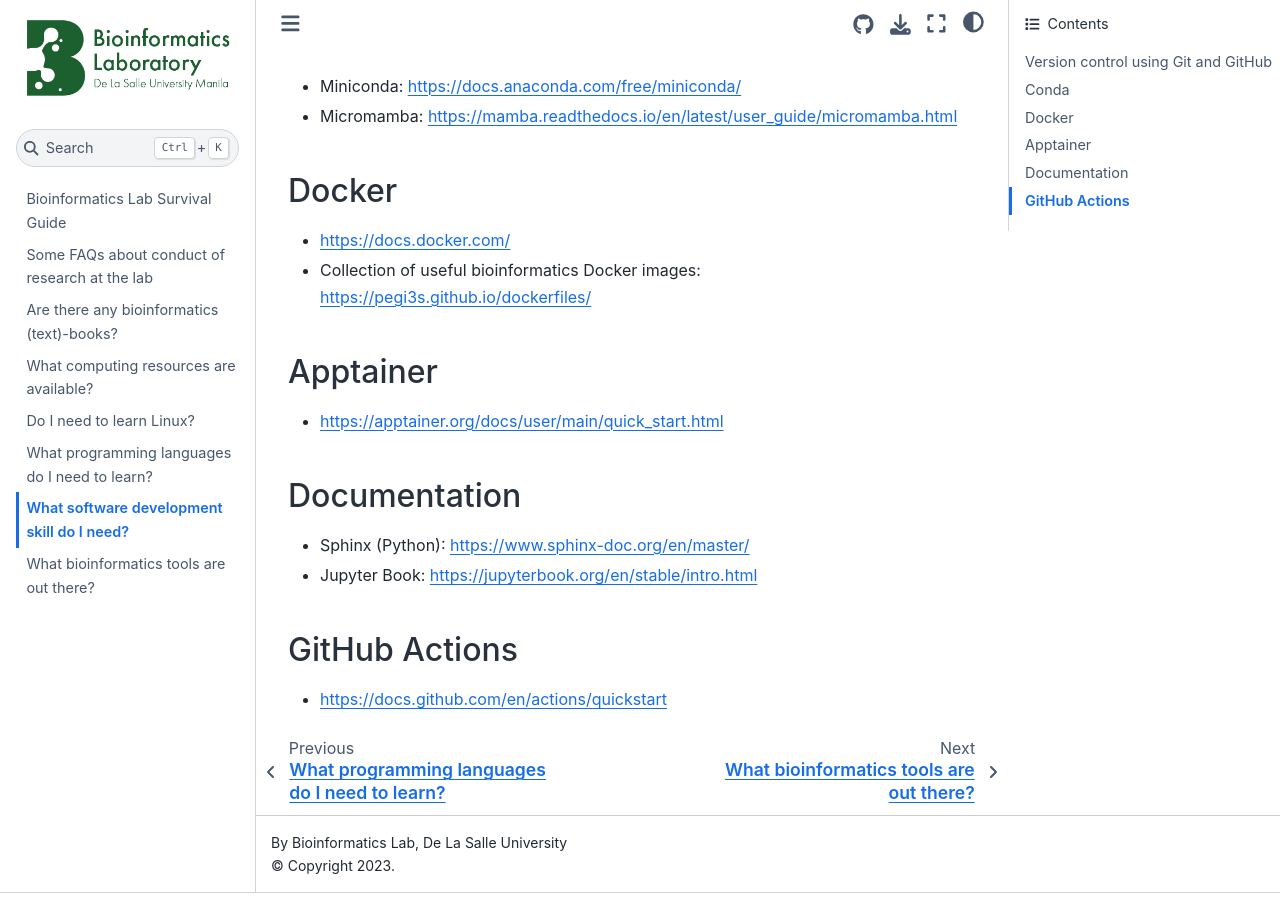
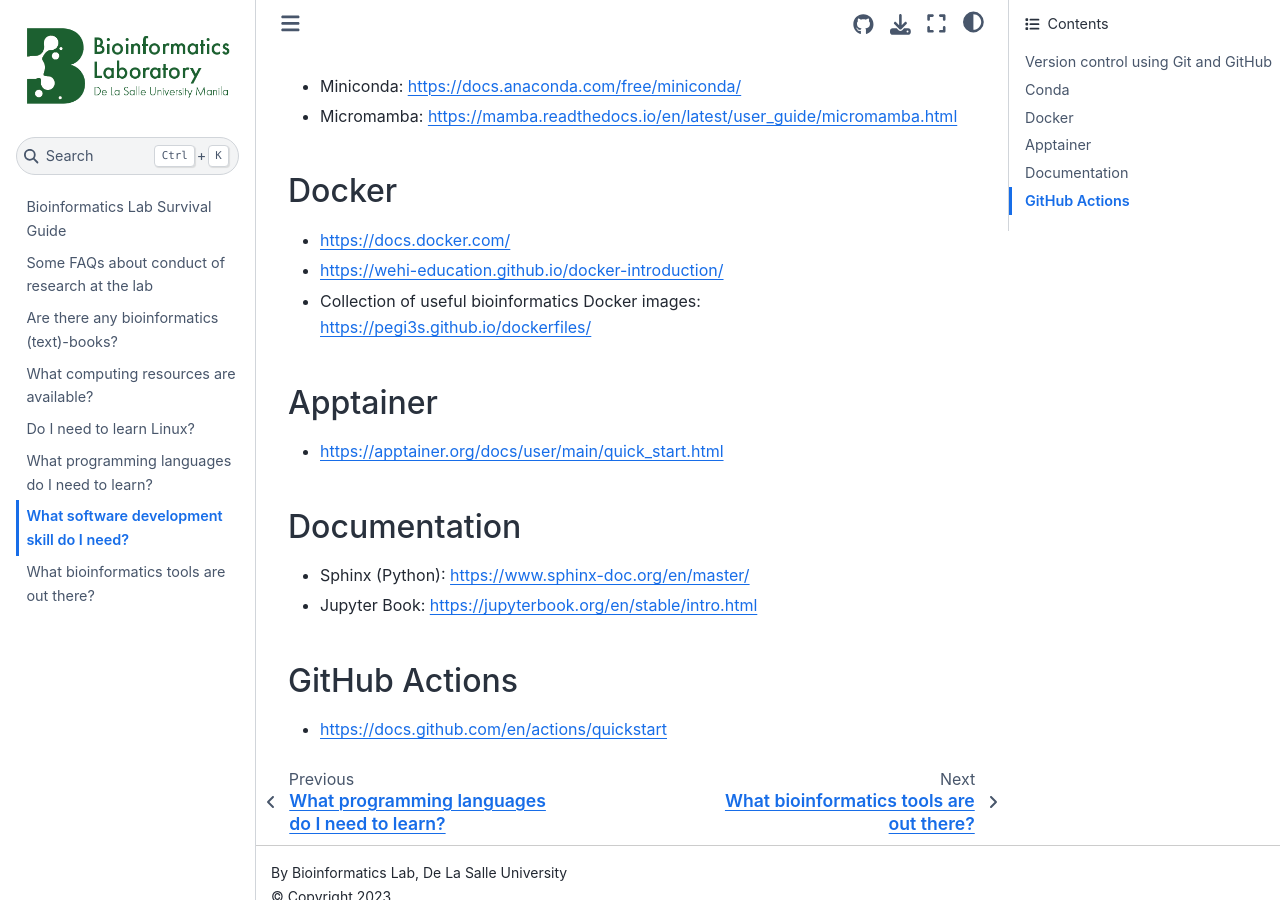
Before and after one commit to bioinfodlsu/bioinfodlsu-survival-guide, a Jupyter Book: the page built from software-development.md, in a window 1280 px wide and 900 px high, scrolled down 852 px. Built offline with Jupyter Book 1.0.4 settings and Sphinx 7.4.7 and the Sphinx Book theme 1.1.4, drawn with Linux system fonts in a browser that asks for light colours; part of the change alters nothing that is shown.

Commit message:
Add Docker resource from WEHI

```diff
--- a/software-development.md
+++ b/software-development.md
@@ -27,6 +27,7 @@ Note that Conda's dependency resolution tends to be slow, so here are some faste
 
 ## Docker
 - https://docs.docker.com/
+- https://wehi-education.github.io/docker-introduction/
 - Collection of useful bioinformatics Docker images: https://pegi3s.github.io/dockerfiles/
 
 ## Apptainer
```
